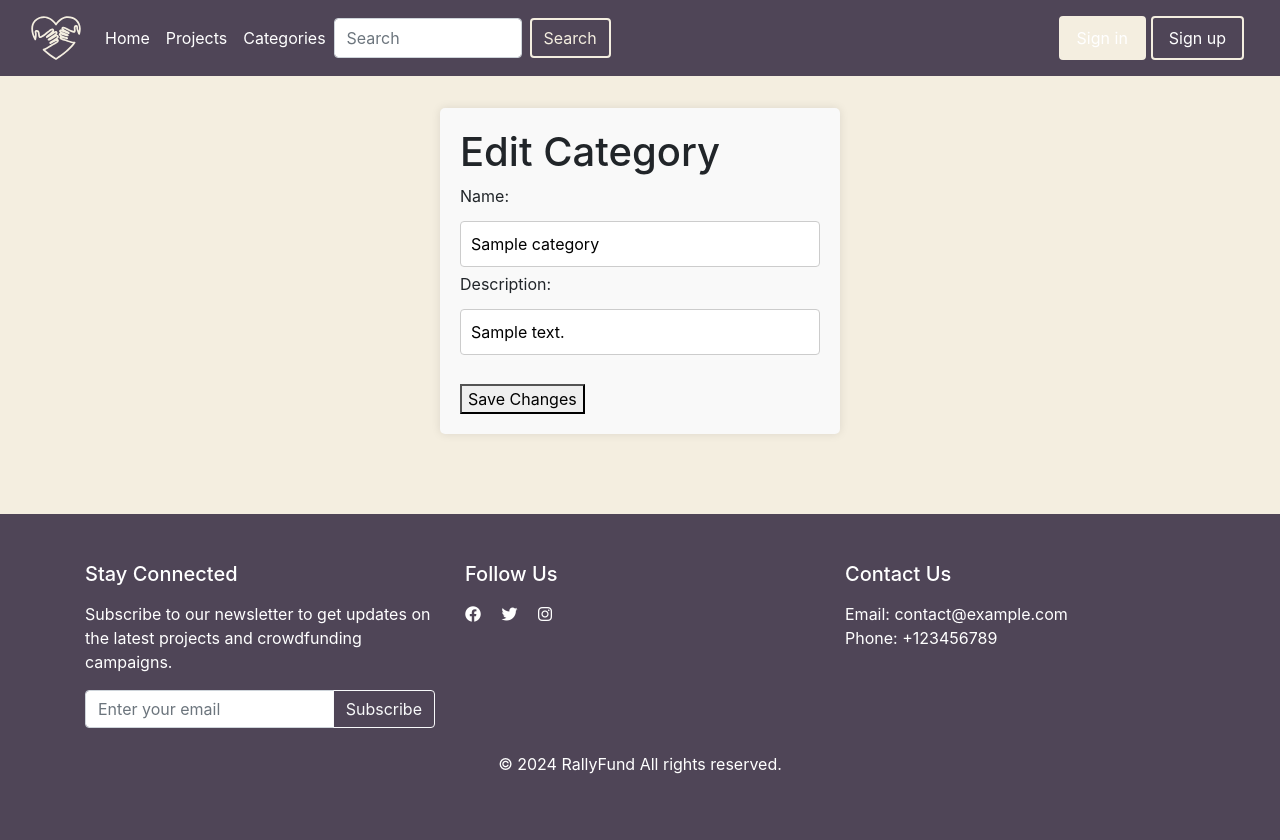
After one commit to fatma1-a7med/Crowd_Funding, a Django app: page /categories/1/edit in a window 1280 px wide. The commit adds this page. Run offline with Django 5.2, Linux system fonts and the light colour scheme; tables that the repository leaves empty hold one stand-in row (values such as "Sample post"); some libraries are stand-ins or nearby versions.

Commit message:
crud categories

```diff
--- a/Crowd_Funding/settings.py
+++ b/Crowd_Funding/settings.py
@@ -101,7 +101,7 @@ DATABASES = {
         'ENGINE': 'django.db.backends.mysql',
         'NAME': 'crowdfunding',
         'USER': 'root',
-        'PASSWORD': '3468',
+        'PASSWORD': 'root',
         'HOST': 'localhost',
         'PORT':3306
 
--- a/accounts/templates/layouts/base.html
+++ b/accounts/templates/layouts/base.html
@@ -117,10 +117,10 @@
         <div class="collapse navbar-collapse" id="navbarScroll">
             <ul class="navbar-nav me-auto my-2 my-lg-0 navbar-nav-scroll" style="--bs-scroll-height: 100px;">
                 <li class="nav-item">
-                    <a class="nav-link active" aria-current="page" href="{% url " home" %}">Home</a>
+                    <a class="nav-link active" aria-current="page" href="{% url 'home' %}">Home</a>
                 </li>
                 <li class="nav-item">
-                    <a class="nav-link" href={% url "projects.index" %}>Projects</a>
+                    <a class="nav-link" href="{% url 'projects.index' %}">Projects</a>
                 </li>
                 <li class="nav-item">
                     <a class="nav-link" href="{% url 'categories.index' %}">Categories</a>
--- a/categories/models.py
+++ b/categories/models.py
@@ -39,3 +39,12 @@ class Category(models.Model):
     @property
     def show_url(self):
      return reverse("categories.show", args= [self.id])
+
+    @property
+    def delete_url(self):
+     return reverse('category.delete', args=[self.id])
+
+
+    @property
+    def edit_url(self):
+     return reverse('category.edit', args=[self.id])
--- /dev/null
+++ b/categories/templates/categories/edit.html
@@ -0,0 +1,49 @@
+{% extends "layouts/base.html" %}
+{% block title %}Edit Category: {{ category.name }}{% endblock %}
+
+{% block content %}
+<style>
+    /* Styles for the form container */
+    .form-container {
+        max-width: 400px;
+        margin: 0 auto;
+        padding: 20px;
+        background-color: #f9f9f9;
+        border-radius: 5px;
+        box-shadow: 0 0 10px rgba(0, 0, 0, 0.1);
+    }
+
+    /* Styles for the form inputs */
+    input[type="text"],
+    input[type="submit"] {
+        width: 100%;
+        padding: 10px;
+        margin: 5px 0;
+        border: 1px solid #ccc;
+        border-radius: 4px;
+        box-sizing: border-box;
+    }
+
+    /* Styles for the submit button */
+    input[type="submit"] {
+        background-color: #4caf50;
+        color: white;
+        cursor: pointer;
+    }
+
+    /* Hover effect for the submit button */
+    input[type="submit"]:hover {
+        background-color: #45a049;
+    }
+</style>
+
+<div class="form-container">
+    <h1>Edit Category</h1>
+    <form method="post">
+        {% csrf_token %}
+        {{ form}}
+        <br>
+        <button type="submit">Save Changes</button>
+    </form>
+</div>
+{% endblock %}
--- a/categories/templates/categories/index.html
+++ b/categories/templates/categories/index.html
@@ -39,13 +39,17 @@
     <tr>
         <th>Id</th>
         <th>Name</th>
-        <th>Actions</th>
+        <th>Show</th>
+        <th>Edit</th>
+        <th>Delete</th>
     </tr>
     {% for category in categories %}
     <tr>
         <td>{{ category.id }}</td>
         <td>{{ category.name }}</td>
         <td><a href="{{ category.show_url }}" class="btn btn-info">Show</a></td>
+        <td><a class="btn btn-warning" href="{{category.edit_url}}">Edit</a></td>
+        <td><a class="btn btn-danger" href="{{category.delete_url}}">Delete</a></td>
         {% comment %} <td>
             <a class="btn btn-info" href="{{category.show_url}}">Show</a>
         </td> {% endcomment %}
--- a/categories/urls.py
+++ b/categories/urls.py
@@ -1,6 +1,6 @@
 from categories.views import landing
 from django.urls import path
-from categories.views import create_category, categories_index,category_show
+from categories.views import create_category, categories_index,category_show,category_edit,category_delete
 # ,show_category_details
 
 # include categories urls
@@ -9,6 +9,9 @@ urlpatterns = [
  path('create',create_category,name='category'),
  path('',categories_index,name='categories.index'),
 #  path('categories/<int:pk>/', show_category_details, name='categories.show'),
- path('<int:id>', category_show, name='categories.show')
+ path('<int:id>', category_show, name='categories.show'),
+
+ path('<int:id>/edit', category_edit, name='category.edit'),  # Add this line for category edit
+ path('<int:id>/delete',category_delete,name='category.delete'),
 
 ]
--- a/categories/views.py
+++ b/categories/views.py
@@ -36,6 +36,24 @@ def category_show(request,id):
     return render(request,'categories/show.html',
                   context={'category':category})
 
+
+def category_edit(request, id):
+    category = get_object_or_404(Category, pk=id)
+    form = CategoryModelForm(instance=category)
+    if request.method == "POST":
+        form = CategoryModelForm(request.POST, request.FILES, instance=category)
+        if form.is_valid():
+            form.save()
+            return redirect('categories.index')
+    return render(request, 'categories/edit.html', {'form': form, 'category': category})
+
+
+def category_delete(request, id):
+    category = get_object_or_404(Category, pk=id)
+    category.delete()
+    # return HttpResponse("project deleted")
+    return redirect(reverse("categories.index"))
+
 # def show_category_details(request, pk):
 #     category = get_object_or_404(Category, pk=pk)
 #     return render(request, 'categories/category_details.html', {'category': category})
--- a/projects/templates/user_projects/slider.html
+++ b/projects/templates/user_projects/slider.html
@@ -1,3 +1,4 @@
+{% extends 'layouts/base.html' %}
 <!DOCTYPE html>
 <html lang="en">
     <head>
```
Also changed, not shown: categories/templates/categories/show.html (+31 -10 lines), media/images/image3.jpg (added), media/projects/img/image1.jpg (added), media/projects/img/image2.jpg (added), media/projects/img/image6.jpg (added), media/projects/img/noval.png (added).
